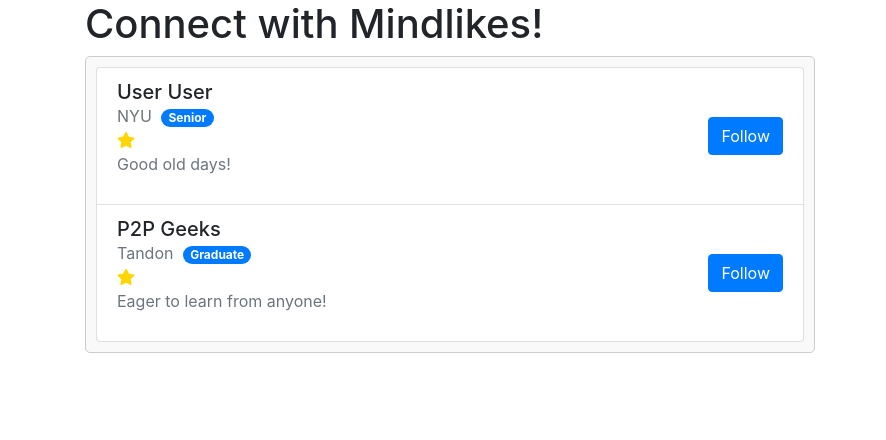
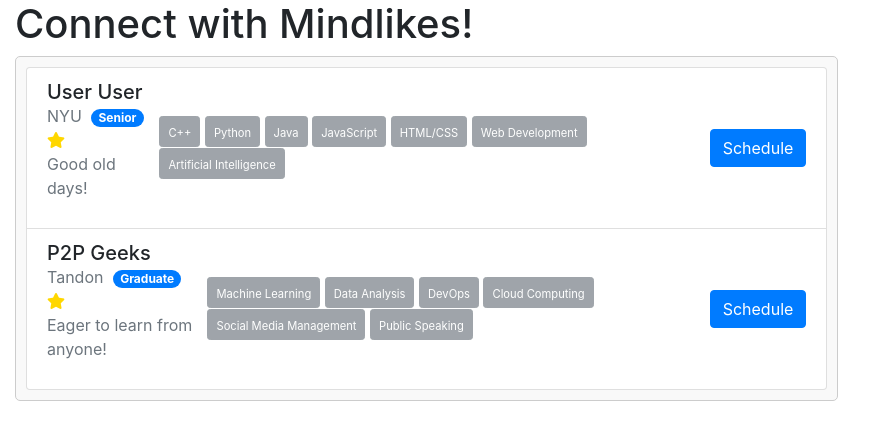
Before and after one commit to sergey-hovhannisyan/p2p-geeks, a Django app: page /connect/ in a window 1280 px wide. Shown: the top 440 px of the page, without its empty margins (0-886 px from the left). Run offline with Django 4.2, Linux system fonts and the light colour scheme; a user stored in the database is signed in; data comes from the database, SQL or seed files in the repository; both versions use the stored data as it was after the commit; some libraries are stand-ins or nearby versions.

Commit message:
added connect page and profile card

```diff
--- a/apps/users/models.py
+++ b/apps/users/models.py
@@ -3,13 +3,20 @@ from django.core.validators import MaxValueValidator, MinValueValidator
 from django.db import models
 from django.utils import timezone
 
+STUDENT_STATUS_CHOICES = (
+    ("Freshman", "Freshman"),
+    ("Sophomore", "Sophomore"),
+    ("Junior", "Junior"),
+    ("Senior", "Senior"),
+    ("Graduate", "Graduate"),
+)
 
 class Profile(models.Model):
     user = models.OneToOneField(User, on_delete=models.CASCADE)
     bio = models.CharField(max_length=50, blank=True)
     school_name = models.CharField(max_length=100, blank=True)
     gpa = models.DecimalField(max_digits=3, decimal_places=2, validators=[MinValueValidator(0), MaxValueValidator(4)], null=True, blank=True)
-    student_status = models.CharField(max_length=10, blank=True)
+    student_status = models.CharField(max_length=10, choices=STUDENT_STATUS_CHOICES, blank=True)
     date_of_birth = models.DateField(null=True, blank=True)
     calendly_link = models.URLField(blank=True)
 
--- a/apps/users/views.py
+++ b/apps/users/views.py
@@ -3,10 +3,20 @@ from .forms import UserRegisterForm, UserUpdateForm, ProfileUpdateForm, SkillUpd
 from django.contrib.auth.decorators import login_required
 from django.contrib import messages
 from .models import Skill, Profile
+from django.contrib.auth.views import LoginView
 #from .matching import match_users
 
 
+def login(request):
+    if request.user.is_authenticated:
+        return redirect('profile')
+    else:
+        view = LoginView.as_view(template_name="login.html")
+        return view(request)
+
 def register(request):
+    if request.user.is_authenticated:
+        return redirect('profile')
     if request.method == "POST":
         form = UserRegisterForm(request.POST)
         if form.is_valid():
@@ -53,8 +63,14 @@ def profile(request):
 @login_required
 def connect(request):
     profiles = Profile.objects.exclude(user=request.user)
+    skills_lists = []
+    for profile in profiles:
+        skills = Skill.objects.filter(user=profile.user)
+        skills_lists.append(list(skills))
+
+    results = zip(profiles, skills_lists)
     context = {
-        'profiles' : profiles
+        "results" : results,
     }
     return render(request, 'connect.html', context)
 
--- a/p2p-geeks/urls.py
+++ b/p2p-geeks/urls.py
@@ -27,7 +27,7 @@ urlpatterns = [
     path("register/", user_views.register, name="register"),
     path("profile/", user_views.profile, name="profile"),
     path("connect/", user_views.connect, name="connect"),
-    path("login/", auth_views.LoginView.as_view(template_name="login.html"), name="login"),
+    path("login/", user_views.login, name="login"),
     path("logout/", auth_views.LogoutView.as_view(template_name="index.html"), name="logout"),
     path("signedin/", cache_page(60 * 15)(TemplateView.as_view(template_name="signed_in_home.html")), name="signed_in_home"),
     path("", cache_page(60 * 15)(TemplateView.as_view(template_name="index.html")), name="index"),
--- a/templates/connect.html
+++ b/templates/connect.html
@@ -21,6 +21,9 @@
             margin-bottom: 5px;
         }
 
+        .container {
+            max-width: 2000px;
+        }
         .profile-card .badge {
             margin-left: 5px;
         }
@@ -45,10 +48,9 @@
             <!-- List the profiles here -->
             <div class="profile-card">
                 <ul class="list-group">
-                {% for profile in profiles %}
+                   {% for profile, skills in results %}
                     <li class="list-group-item d-flex justify-content-between align-items-center">
                         <div>
-
                             <h5 class="mb-0">{{ profile.user.first_name }} {{ profile.user.last_name }}</h5> <!-- First name and last name -->
                             <span class="text-secondary">{{ profile.school_name }}</span> <!-- School name -->
                             <span class="badge badge-primary badge-pill">{{ profile.student_status }}</span> <!-- Student status -->
@@ -58,9 +60,17 @@
                             </div>
                             <p class="text-secondary">{{ profile.bio }}</p>
                         </div>
+                        <div>
+                            {% for skill in skills|slice:":7" %}
+                            <button type="button" class="btn btn-secondary btn-sm" style="margin-bottom: 1px;" disabled="true">
+                                <span class="small">{{skill}}</span> </button>
+                            {% endfor %}
+                        </div>
+
+
                         <form method="POST" action="{% url 'profile' %}">
                             {% csrf_token %}
-                            <button type="submit" class="btn btn-primary">Follow</button>
+                            <button type="submit" class="btn btn-primary">Schedule</button>
                         </form>
                     </li>
                 {% endfor %}
```
Also changed, not shown: db.sqlite3.
